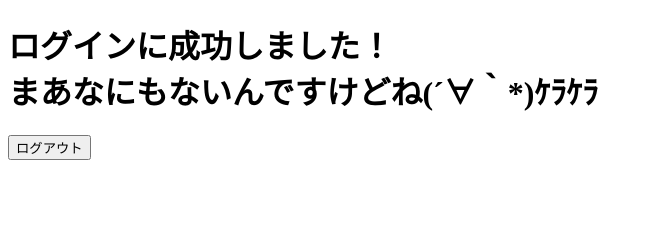
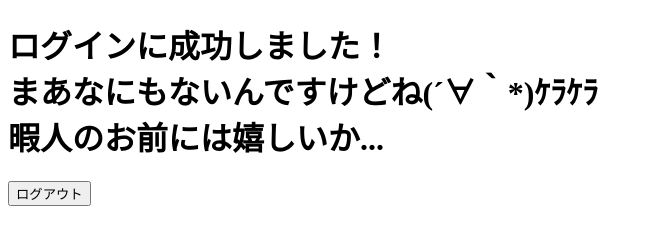
Before and after one commit to RiverTeacher/password, a plain HTML site: page login.html in a window 1280 px wide. Shown: the whole page, without its empty margins (0-653 px from the left). Drawn offline with Linux system fonts and the light colour scheme.

Commit message:
煽り分追加

```diff
--- a/login.html
+++ b/login.html
@@ -5,7 +5,7 @@
 <title>ログインに成功！</title>
 </head>
 <body>
-	<h1>ログインに成功しました！<br>まあなにもないんですけどね(´∀｀*)ｹﾗｹﾗ</h1>
+	<h1>ログインに成功しました！<br>まあなにもないんですけどね(´∀｀*)ｹﾗｹﾗ<br>暇人のお前には嬉しいか...</h1>
 <audio autoplay>
     <source src="login.mp3" type="audio/mp3">
 </audio>
```
